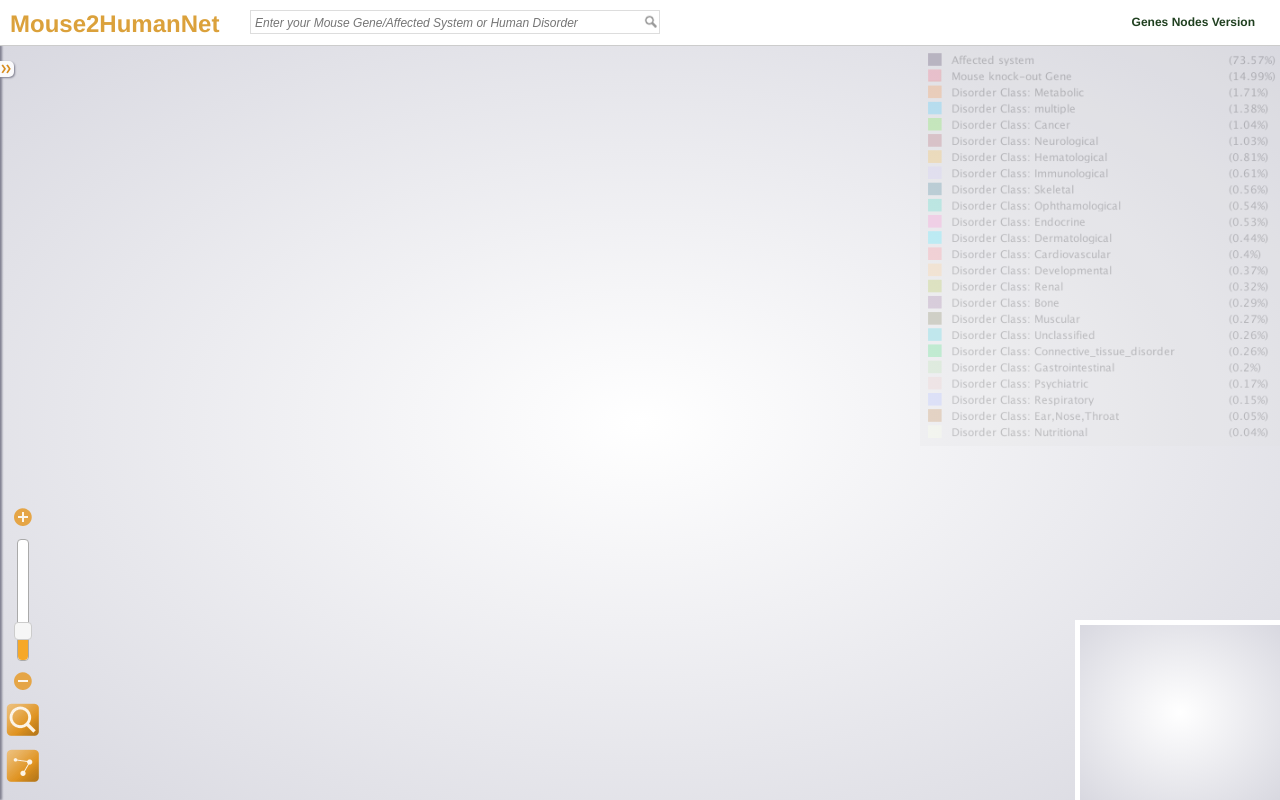
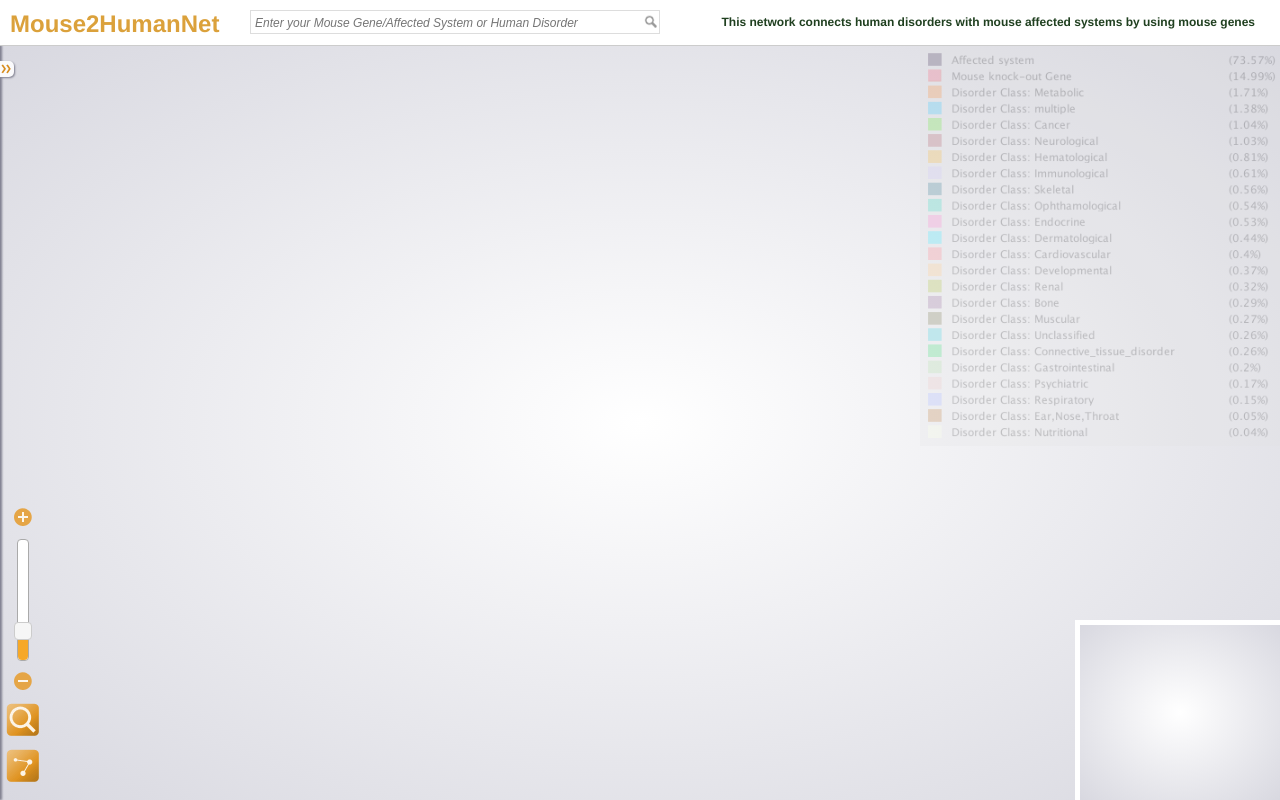
Before and after one commit to nilaycan/mousepheno, a plain HTML site: page index.html in a window 1280 px wide. Drawn offline with nearby package versions, Linux system fonts and the light colour scheme; no server answers.

Commit message:
“aciklama”

```diff
--- a/index.html
+++ b/index.html
@@ -57,7 +57,7 @@
                 <input id="searchinput" class="grey" autocomplete="off" placeholder="Enter your Mouse Gene/Affected System or Human Disorder" />
                 <input id="searchsubmit" type="submit" />
             </form>
-            <p id="copyright"> Genes Nodes Version </p>
+            <p id="copyright"> This network connects human disorders with mouse affected systems by using mouse genes </p>
         </div>
         <ul id="autocomplete">
         </ul>
```
